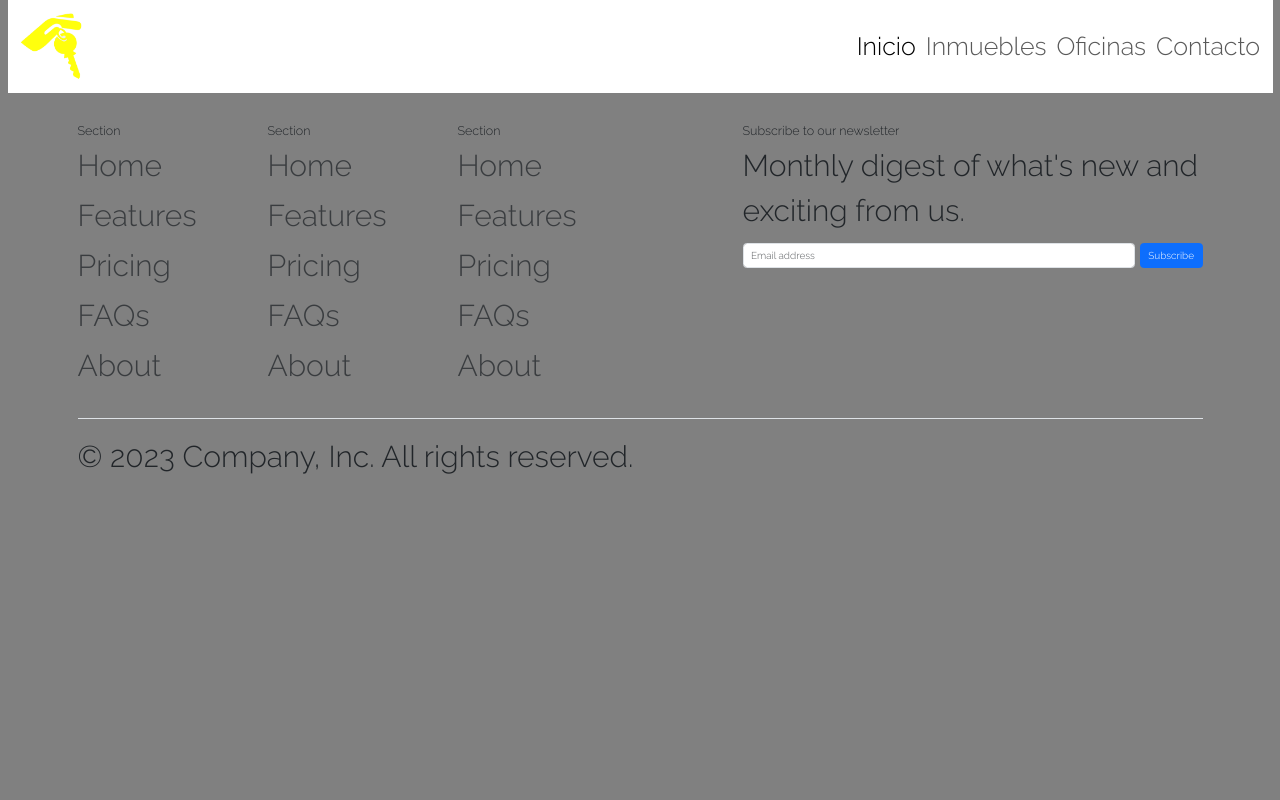
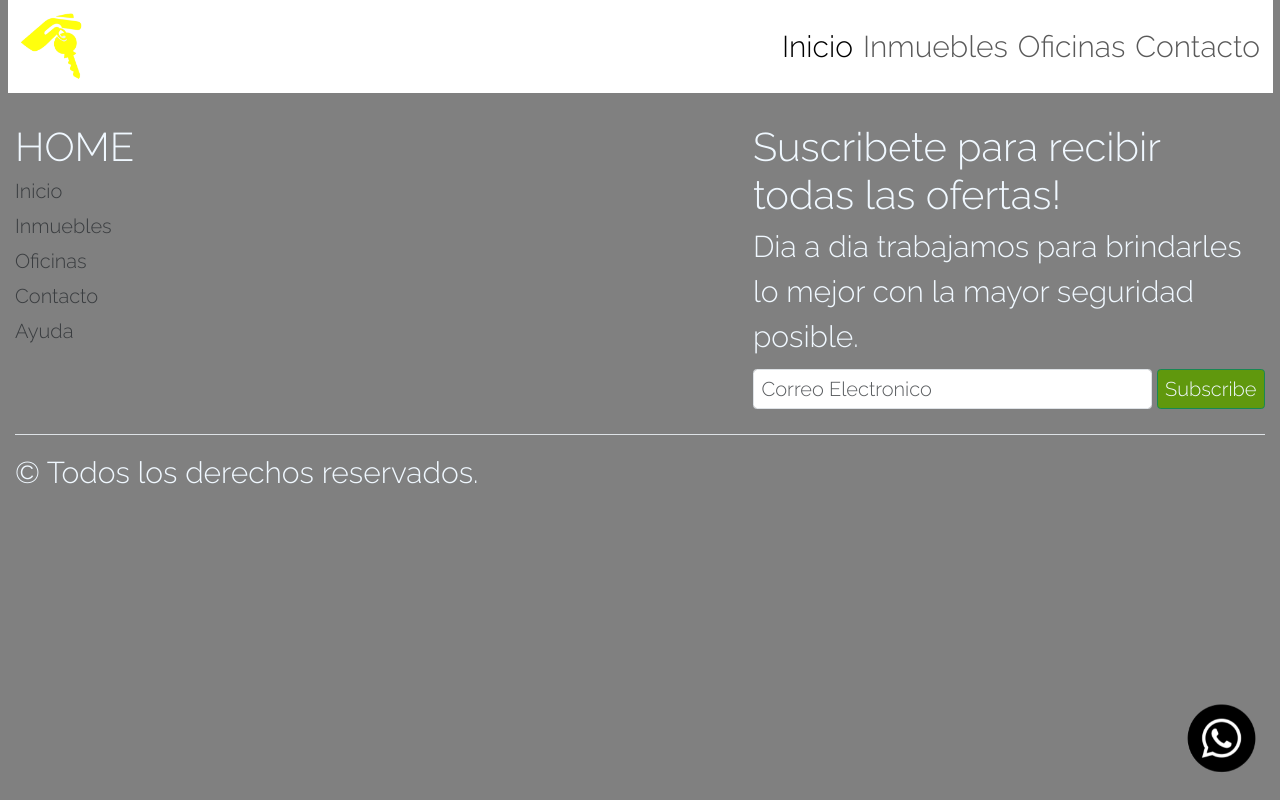
Before and after one commit to JosephPonce/prueba1, a plain HTML site: page index.html in a window 1280 px wide. Drawn offline with nearby package versions, Linux system fonts and the light colour scheme.

Commit message:
se aniadio el logo de whatsapp

```diff
--- a/CSS/style.css
+++ b/CSS/style.css
@@ -9,6 +9,7 @@ body {
     font-family: 'Libre Baskerville', serif;
 font-family: 'Raleway', sans-serif;
     font-size: 3rem;
+    color: aliceblue;
 }
 
 
@@ -20,8 +21,8 @@ header {
     background-color: white;
     background-blend-mode: color-burn;
 
+}
 
-}
 .logo {
     width: 80px;;
 }
@@ -31,4 +32,29 @@ header {
 .fuentenav {
     font-size: 2.5rem;
     padding-left: 3rem;
+    /* color: rgb(228, 234, 240); */
 }
+.btn {
+    background-color: rgb(96, 152, 13);
+    color: aliceblue;
+    font-size: 2rem;
+}
+h2 {
+    font-size: 40px;
+}
+/* footer */
+.footernav {
+    font-size: 20px;
+
+}
+#correo {
+    font-size: 20px;
+}
+
+/* logo wssp */
+.logowhats {
+    width: 80px;
+    position: fixed;
+    bottom: 20px;
+    right: 20px;
+}
--- a/index.html
+++ b/index.html
@@ -25,7 +25,7 @@
                 <span class="navbar-toggler-img "> <img class="logonav" src="img/logonav.png" alt="logo de nav"></span>
             </button>
             <nav class="collapse navbar-collapse text-end" id="navbarNav">
-                <ul class="navbar-nav fuentenav ms-auto">
+                <ul class="navbar-nav ms-auto">
                     <li class="nav-item">
                         <a class="nav-link active" aria-current="page" href="#"> Inicio </a>
                     </li>
@@ -55,71 +55,62 @@
 
 
 
-
+<!-- logo whatsapp -->
+<section>
+    <img class="logowhats" src="img/whatsapp.png" alt="logo de whatsapp">
+</section>
 
 
     <!-- footer -->
-<div class="container">
+    <section class="container-fluid">
         <footer class="py-5">
             <div class="row">
-        <div class="col-6 col-md-2 mb-3">
-          <h5>Section</h5>
-          <ul class="nav flex-column">
-            <li class="nav-item mb-2"><a href="#" class="nav-link p-0 text-body-secondary">Home</a></li>
-            <li class="nav-item mb-2"><a href="#" class="nav-link p-0 text-body-secondary">Features</a></li>
-            <li class="nav-item mb-2"><a href="#" class="nav-link p-0 text-body-secondary">Pricing</a></li>
-            <li class="nav-item mb-2"><a href="#" class="nav-link p-0 text-body-secondary">FAQs</a></li>
-            <li class="nav-item mb-2"><a href="#" class="nav-link p-0 text-body-secondary">About</a></li>
+                <nav class="col-6 col-md-2 mb-3">
+                    <h2> HOME </h2>
+                    <ul class="nav flex-column footernav">
+                        <li class="nav-item mb-2"><a href="#" class="nav-link p-0 text-body-secondary">Inicio</a></li>
+                        <li class="nav-item mb-2"><a href="#" class="nav-link p-0 text-body-secondary">Inmuebles</a></li>
+                        <li class="nav-item mb-2"><a href="#" class="nav-link p-0 text-body-secondary">Oficinas</a></li>
+                        <li class="nav-item mb-2"><a href="#" class="nav-link p-0 text-body-secondary">Contacto</a></li>
+                        <li class="nav-item mb-2"><a href="#" class="nav-link p-0 text-body-secondary">Ayuda</a></li>
                     </ul>
+                </nav>
+
+                <section class="col-md-5 offset-md-1 mb-3 ms-auto">
+                    <form>
+                        <h2>Suscribete para recibir todas las ofertas!</h2>
+                        <p>Dia a dia trabajamos para brindarles lo mejor con la mayor seguridad posible.</p>
+                        <div class="d-flex flex-column flex-sm-row w-100 gap-2">
+                            <label for="newsletter1" class="visually-hidden">Email address</label>
+                            <input id="correo" type="text" class="form-control" placeholder="Correo Electronico">
+                            <button class="btn btn-success" type="button">Subscribe</button>
+                        </div>
+                    </form>
+                </section>
             </div>
 
-        <div class="col-6 col-md-2 mb-3">
-          <h5>Section</h5>
-          <ul class="nav flex-column">
-            <li class="nav-item mb-2"><a href="#" class="nav-link p-0 text-body-secondary">Home</a></li>
-            <li class="nav-item mb-2"><a href="#" class="nav-link p-0 text-body-secondary">Features</a></li>
-            <li class="nav-item mb-2"><a href="#" class="nav-link p-0 text-body-secondary">Pricing</a></li>
-            <li class="nav-item mb-2"><a href="#" class="nav-link p-0 text-body-secondary">FAQs</a></li>
-            <li class="nav-item mb-2"><a href="#" class="nav-link p-0 text-body-secondary">About</a></li>
-          </ul>
-        </div>
-
-        <div class="col-6 col-md-2 mb-3">
-          <h5>Section</h5>
-          <ul class="nav flex-column">
-            <li class="nav-item mb-2"><a href="#" class="nav-link p-0 text-body-secondary">Home</a></li>
-            <li class="nav-item mb-2"><a href="#" class="nav-link p-0 text-body-secondary">Features</a></li>
-            <li class="nav-item mb-2"><a href="#" class="nav-link p-0 text-body-secondary">Pricing</a></li>
-            <li class="nav-item mb-2"><a href="#" class="nav-link p-0 text-body-secondary">FAQs</a></li>
-            <li class="nav-item mb-2"><a href="#" class="nav-link p-0 text-body-secondary">About</a></li>
-          </ul>
-        </div>
-
-        <div class="col-md-5 offset-md-1 mb-3">
-          <form>
-            <h5>Subscribe to our newsletter</h5>
-            <p>Monthly digest of what's new and exciting from us.</p>
-            <div class="d-flex flex-column flex-sm-row w-100 gap-2">
-              <label for="newsletter1" class="visually-hidden">Email address</label>
-              <input id="newsletter1" type="text" class="form-control" placeholder="Email address">
-              <button class="btn btn-primary" type="button">Subscribe</button>
-            </div>
-          </form>
-        </div>
-      </div>
-
-      <div class="d-flex flex-column flex-sm-row justify-content-between py-4 my-4 border-top">
-        <p>&copy; 2023 Company, Inc. All rights reserved.</p>
-        <ul class="list-unstyled d-flex">
-          <li class="ms-3"><a class="link-body-emphasis" href="#"><svg class="bi" width="24" height="24"><use xlink:href="#twitter"/></svg></a></li>
-          <li class="ms-3"><a class="link-body-emphasis" href="#"><svg class="bi" width="24" height="24"><use xlink:href="#instagram"/></svg></a></li>
-          <li class="ms-3"><a class="link-body-emphasis" href="#"><svg class="bi" width="24" height="24"><use xlink:href="#facebook"/></svg></a></li>
-        </ul>
-      </div>
+            <section class="d-flex flex-column flex-sm-row justify-content-between py-4 my-4 border-top">
+                <p>&copy; Todos los derechos reservados.</p>
+                <!-- <ul class="list-unstyled d-flex">
+                    <li class="ms-3"><a class="link-body-emphasis" href="#"><svg class="bi" width="24" height="24">
+                                <use xlink:href="#twitter" />
+                            </svg></a></li>
+                    <li class="ms-3"><a class="link-body-emphasis" href="#"><svg class="bi" width="24" height="24">
+                                <use xlink:href="#instagram" />
+                            </svg></a></li>
+                    <li class="ms-3"><a class="link-body-emphasis" href="#"><svg class="bi" width="24" height="24">
+                                <use xlink:href="#facebook" />
+                            </svg></a></li>
+                </ul> -->
+            </section>
         </footer>
         </div>
 
         <!-- end footer -->
+        <!-- logo whatsapp
+<section>
+    <img class="logowhats" src="img/whatsapp.png" alt="logo de whatsapp">
+</section> -->
 
 
         <!-- BS -->
```
Also changed, not shown: img/face.png (added), img/insta.png (added), img/whatsapp.png (added), 1 other file. Lines whose indentation alone changed are shown as unchanged.
